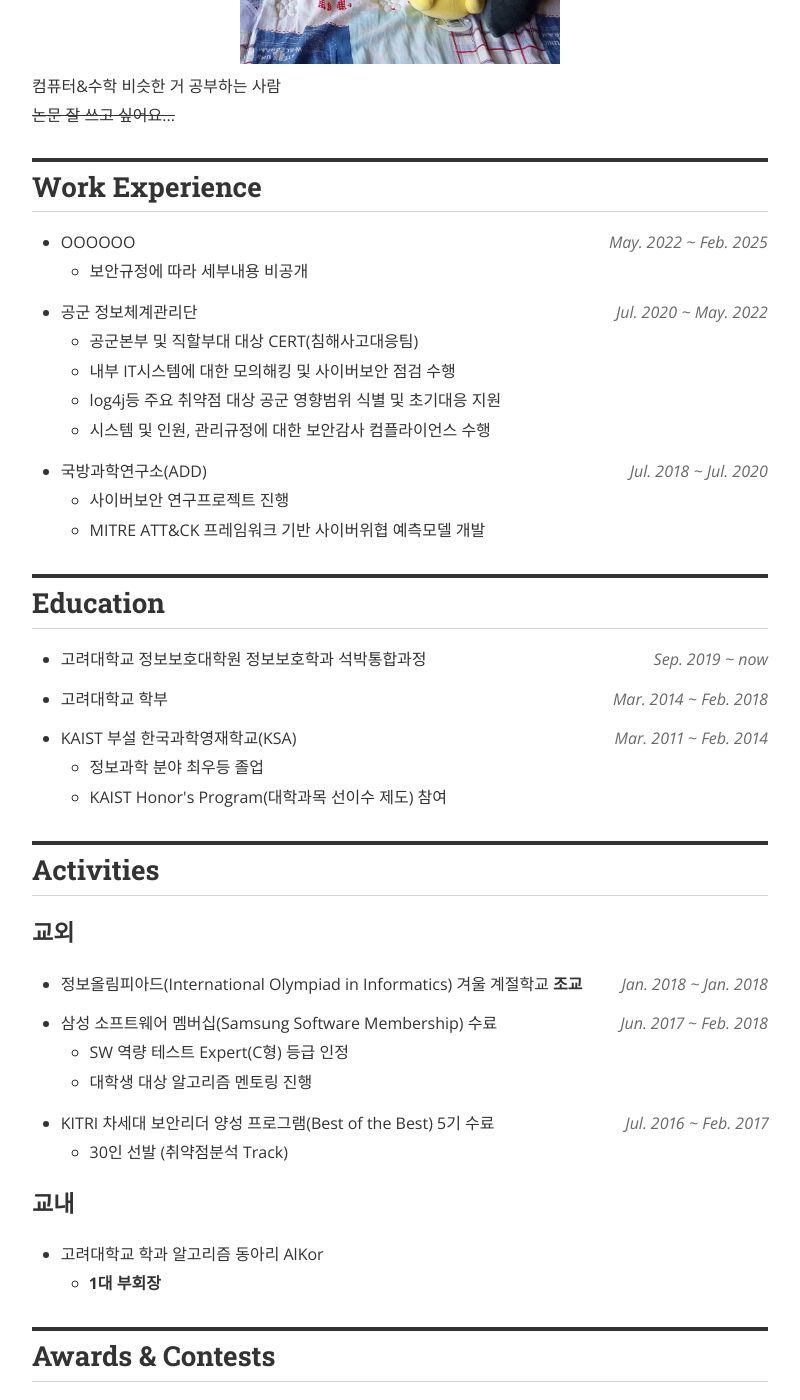
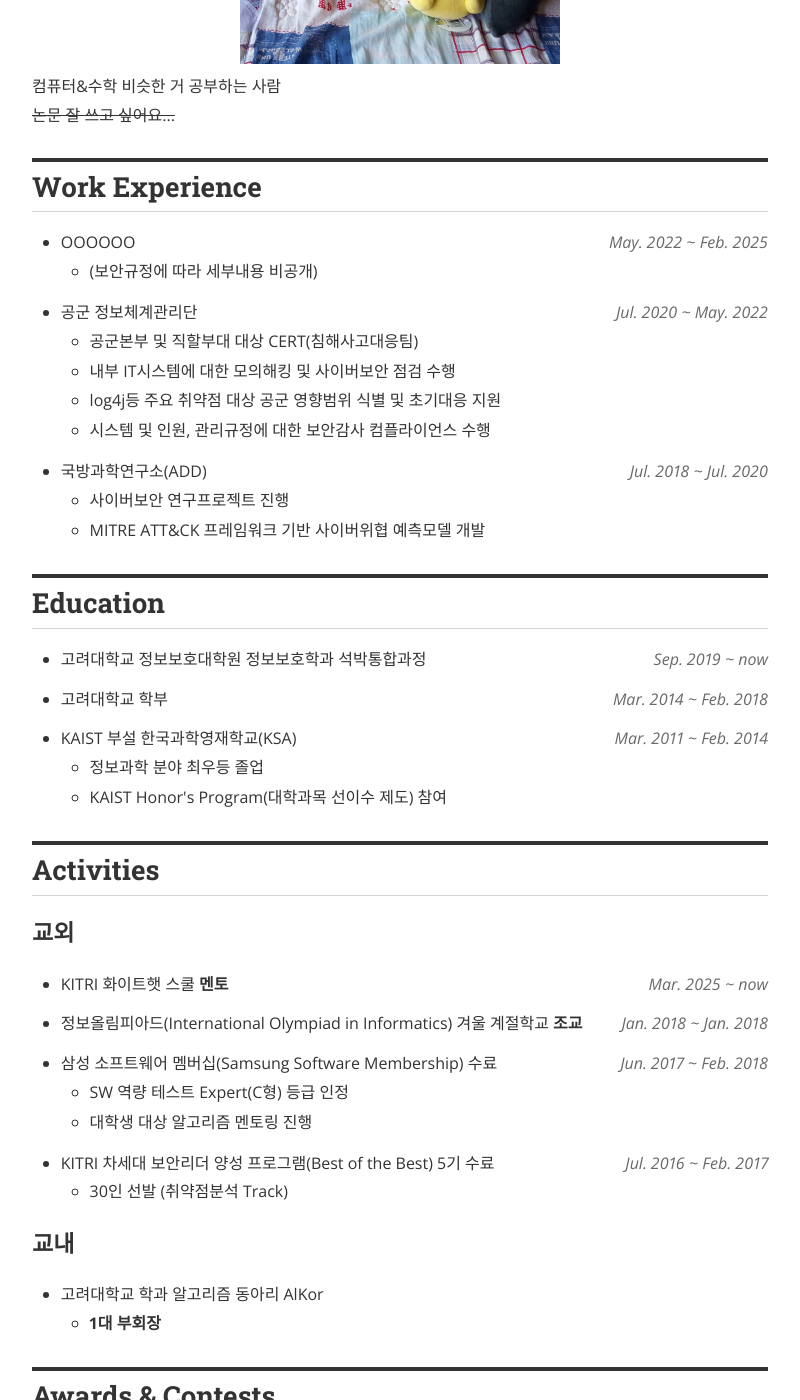
Before and after one commit to nyan101/nyan101.github.io, a Jekyll site: the page built from about.html, in a window 1280 px wide and 1400 px high, scrolled down 470 px. Shown: the whole window, without its empty margins (240-1040 px from the left). Built offline with Jekyll 4.4.1, drawn with Linux system fonts in a browser that asks for light colours; nearby versions of some CDN libraries; a style sheet for code colours, icons or effects is not loaded.

Commit message:
WHS 내용 추가

```diff
--- a/about.html
+++ b/about.html
@@ -28,7 +28,7 @@ permalink: /about/
 			</div>
 		</div>
         <ul>
-			<li><div>보안규정에 따라 세부내용 비공개</div></li>
+			<li><div>(보안규정에 따라 세부내용 비공개)</div></li>
 		</ul>
 	</li>
 
@@ -112,11 +112,21 @@ permalink: /about/
 
 <h3>교외</h3>
 <ul class="resume-list">
+    <li class="resume-item">
+		<div class="resume-row">
+			<div class="resume-desc">
+				KITRI 화이트햇 스쿨 <strong>멘토</strong>
+			</div>
+			<div class="resume-appendix">
+				<div class="resume-organization"></div>
+				<div class="resume-date">Mar. 2025 ~ now</div>
+			</div>
+		</div>
+	</li>
 	<li class="resume-item">
 		<div class="resume-row">
 			<div class="resume-desc">
-				정보올림피아드(International Olympiad in Informatics) 겨울 계절학교
-				<strong>조교</strong>
+				정보올림피아드(International Olympiad in Informatics) 겨울 계절학교 <strong>조교</strong>
 			</div>
 			<div class="resume-appendix">
 				<div class="resume-organization"></div>
```
